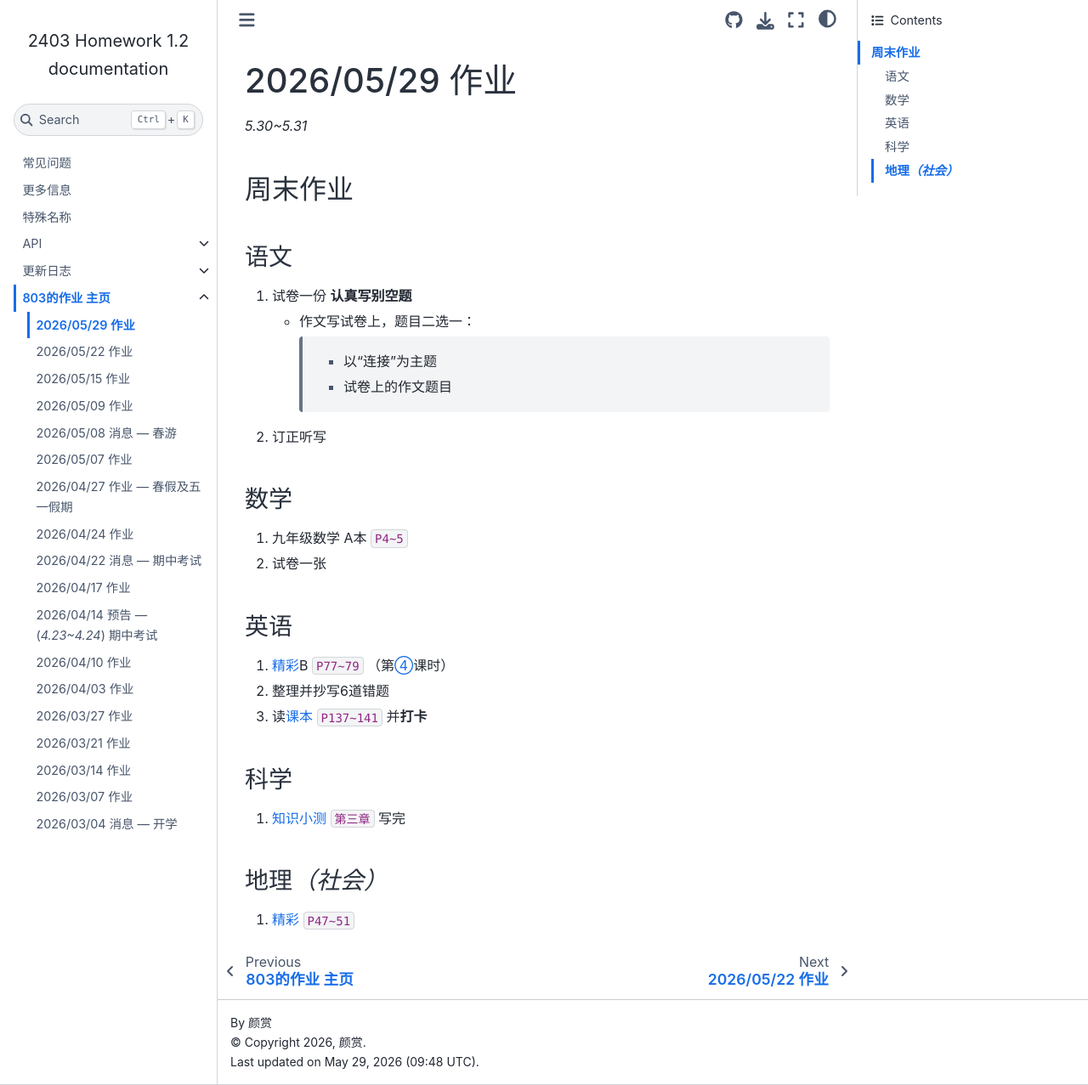
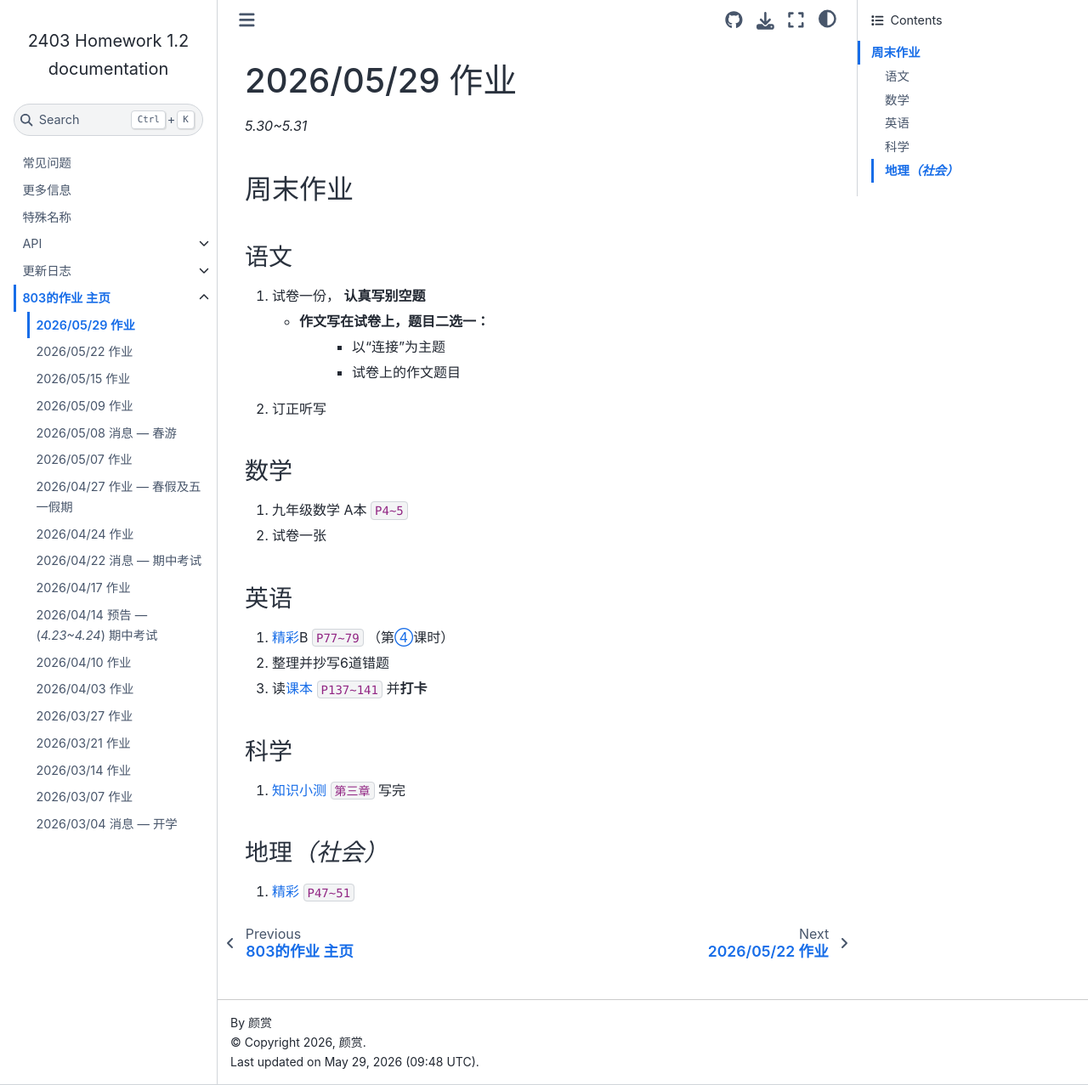
Before and after one commit to Sail-in-1024/2403-Homework, a Sphinx documentation site: the page built from docs/source/events/26.05.29-homework.rst, in a window 1280 px wide and 1277 px high. Shown: the whole window at 85% size. Built offline with Sphinx 7.4.7 and the Sphinx Book theme 1.1.4, drawn with Linux system fonts in a browser that asks for light colours.

Commit message:
更新 26.05.29-homework.rst

```diff
--- a/docs/source/events/26.05.29-homework.rst
+++ b/docs/source/events/26.05.29-homework.rst
@@ -9,10 +9,9 @@
 语文
 ----
 
-#. 试卷一份 **认真写别空题**
+#. 试卷一份， **认真写别空题**
 
-   * 作文写试卷上，题目二选一：
-
+   * 作文写在试卷上，题目二选一：
       * 以“连接”为主题
       * 试卷上的作文题目
 
```
